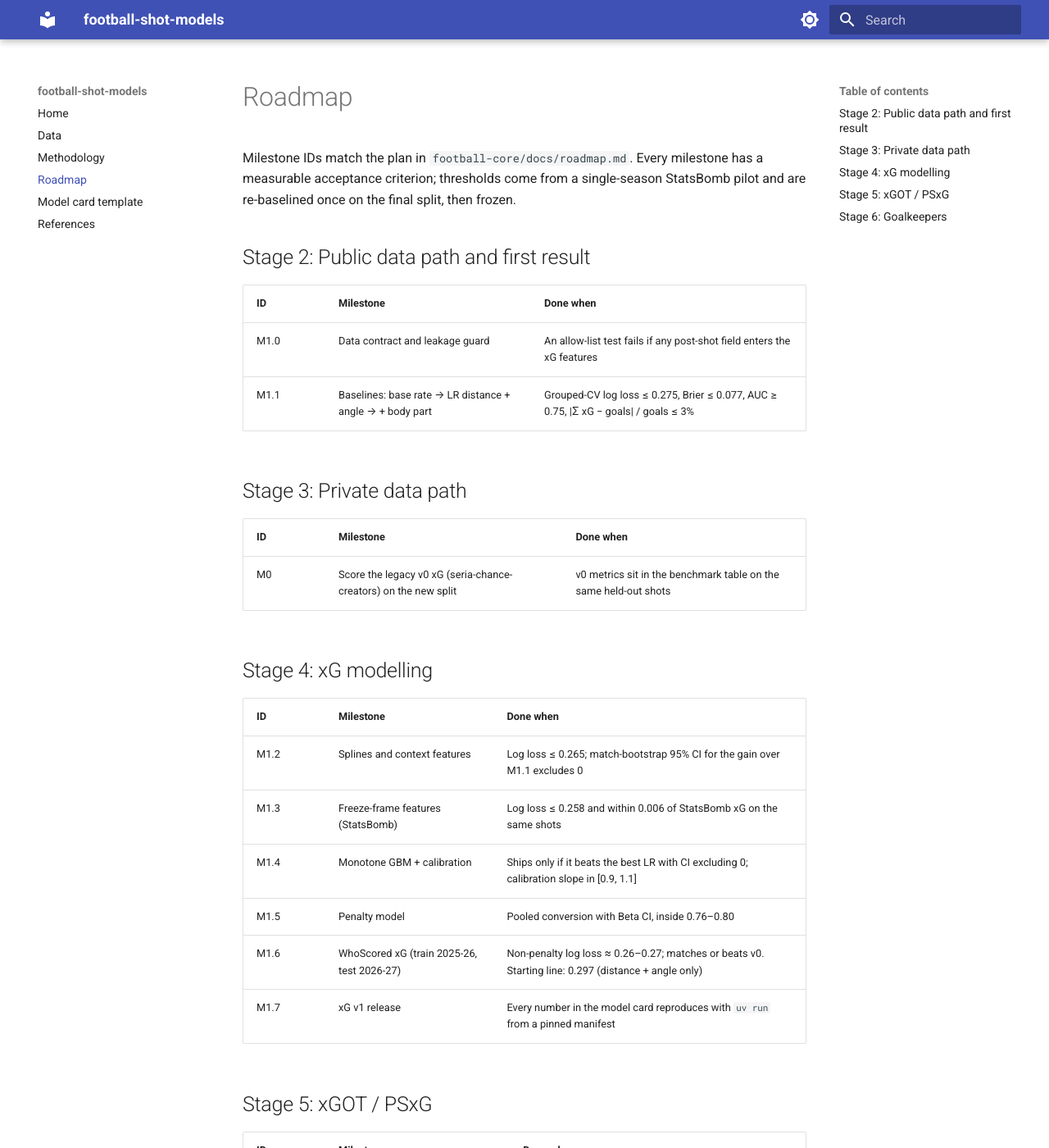
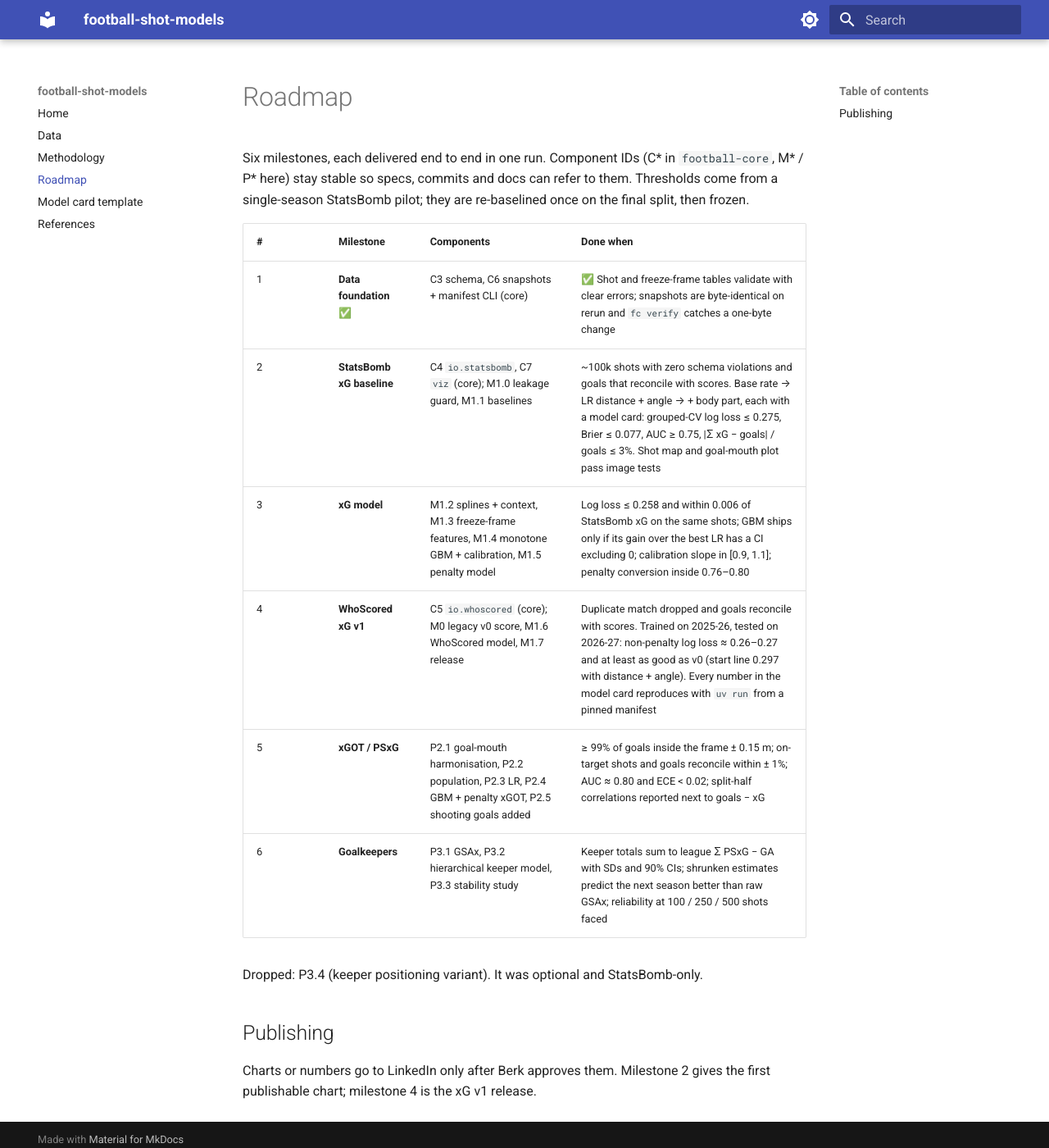
Before and after one commit to rberkkaratas/football-shot-models, an MkDocs documentation site: the page built from docs/roadmap.md, in a window 1280 px wide and 1400 px high. Shown: the whole window at 82% size. Built offline with MkDocs 1.6.1 and Material for MkDocs 9.7.7, drawn with Linux system fonts in a browser that asks for light colours; some of the changed text lies outside the part shown.

Commit message:
Restructure roadmap into six milestones
Component IDs stay the same; milestone 1 (data foundation) is done.

Co-Authored-By: Claude Opus 5.5 (1M context) <noreply@anthropic.com>

```diff
--- a/docs/roadmap.md
+++ b/docs/roadmap.md
@@ -1,43 +1,20 @@
 # Roadmap
 
-Milestone IDs match the plan in `football-core/docs/roadmap.md`. Every milestone has a
-measurable acceptance criterion; thresholds come from a single-season StatsBomb pilot and are
-re-baselined once on the final split, then frozen.
+Six milestones, each delivered end to end in one run. Component IDs (C* in `football-core`,
+M* / P* here) stay stable so specs, commits and docs can refer to them. Thresholds come from a
+single-season StatsBomb pilot; they are re-baselined once on the final split, then frozen.
 
-## Stage 2: Public data path and first result
-| ID | Milestone | Done when |
-|---|---|---|
-| M1.0 | Data contract and leakage guard | An allow-list test fails if any post-shot field enters the xG features |
-| M1.1 | Baselines: base rate → LR distance + angle → + body part | Grouped-CV log loss ≤ 0.275, Brier ≤ 0.077, AUC ≥ 0.75, \|Σ xG − goals\| / goals ≤ 3% |
+| # | Milestone | Components | Done when |
+|---|---|---|---|
+| 1 | **Data foundation** ✅ | C3 schema, C6 snapshots + manifest CLI (core) | ✅ Shot and freeze-frame tables validate with clear errors; snapshots are byte-identical on rerun and `fc verify` catches a one-byte change |
+| 2 | **StatsBomb xG baseline** | C4 `io.statsbomb`, C7 `viz` (core); M1.0 leakage guard, M1.1 baselines | ~100k shots with zero schema violations and goals that reconcile with scores. Base rate → LR distance + angle → + body part, each with a model card: grouped-CV log loss ≤ 0.275, Brier ≤ 0.077, AUC ≥ 0.75, \|Σ xG − goals\| / goals ≤ 3%. Shot map and goal-mouth plot pass image tests |
+| 3 | **xG model** | M1.2 splines + context, M1.3 freeze-frame features, M1.4 monotone GBM + calibration, M1.5 penalty model | Log loss ≤ 0.258 and within 0.006 of StatsBomb xG on the same shots; GBM ships only if its gain over the best LR has a CI excluding 0; calibration slope in [0.9, 1.1]; penalty conversion inside 0.76–0.80 |
+| 4 | **WhoScored xG v1** | C5 `io.whoscored` (core); M0 legacy v0 score, M1.6 WhoScored model, M1.7 release | Duplicate match dropped and goals reconcile with scores. Trained on 2025-26, tested on 2026-27: non-penalty log loss ≈ 0.26–0.27 and at least as good as v0 (start line 0.297 with distance + angle). Every number in the model card reproduces with `uv run` from a pinned manifest |
+| 5 | **xGOT / PSxG** | P2.1 goal-mouth harmonisation, P2.2 population, P2.3 LR, P2.4 GBM + penalty xGOT, P2.5 shooting goals added | ≥ 99% of goals inside the frame ± 0.15 m; on-target shots and goals reconcile within ± 1%; AUC ≈ 0.80 and ECE < 0.02; split-half correlations reported next to goals − xG |
+| 6 | **Goalkeepers** | P3.1 GSAx, P3.2 hierarchical keeper model, P3.3 stability study | Keeper totals sum to league Σ PSxG − GA with SDs and 90% CIs; shrunken estimates predict the next season better than raw GSAx; reliability at 100 / 250 / 500 shots faced |
 
-## Stage 3: Private data path
-| ID | Milestone | Done when |
-|---|---|---|
-| M0 | Score the legacy v0 xG (seria-chance-creators) on the new split | v0 metrics sit in the benchmark table on the same held-out shots |
+Dropped: P3.4 (keeper positioning variant). It was optional and StatsBomb-only.
 
-## Stage 4: xG modelling
-| ID | Milestone | Done when |
-|---|---|---|
-| M1.2 | Splines and context features | Log loss ≤ 0.265; match-bootstrap 95% CI for the gain over M1.1 excludes 0 |
-| M1.3 | Freeze-frame features (StatsBomb) | Log loss ≤ 0.258 and within 0.006 of StatsBomb xG on the same shots |
-| M1.4 | Monotone GBM + calibration | Ships only if it beats the best LR with CI excluding 0; calibration slope in [0.9, 1.1] |
-| M1.5 | Penalty model | Pooled conversion with Beta CI, inside 0.76–0.80 |
-| M1.6 | WhoScored xG (train 2025-26, test 2026-27) | Non-penalty log loss ≈ 0.26–0.27; matches or beats v0. Starting line: 0.297 (distance + angle only) |
-| M1.7 | xG v1 release | Every number in the model card reproduces with `uv run` from a pinned manifest |
-
-## Stage 5: xGOT / PSxG
-| ID | Milestone | Done when |
-|---|---|---|
-| P2.1 | Goal-mouth harmonisation | ≥ 99% of goals inside the frame ± 0.15 m; Opta left/right confirmed against zone qualifiers |
-| P2.2 | Population spec (on target, faced by the keeper) | Shots on target and goals reconcile within ± 1% |
-| P2.3 | xGOT logistic regression | AUC well above 0.70; ECE < 0.02; total-probability check per xG decile within ± 10% |
-| P2.4 | Monotone GBM xGOT + penalty xGOT | No worse than P2.3 after recalibration |
-| P2.5 | Shooting goals added (xGOT − xG) | Split-half correlations reported next to goals − xG |
-
-## Stage 6: Goalkeepers
-| ID | Milestone | Done when |
-|---|---|---|
-| P3.1 | GSAx table | Keeper totals sum to league Σ PSxG − GA; every value has an SD and a 90% bootstrap CI |
-| P3.2 | Hierarchical keeper model | Shrunken estimates predict the next season better than raw GSAx |
-| P3.3 | Stability study | Reliability at 100 / 250 / 500 shots faced, with a Spearman–Brown curve |
-| P3.4 | Positioning variant (optional, StatsBomb only) | Documented and labelled as unavailable for WhoScored |
+## Publishing
+Charts or numbers go to LinkedIn only after Berk approves them. Milestone 2 gives the first
+publishable chart; milestone 4 is the xG v1 release.
```
